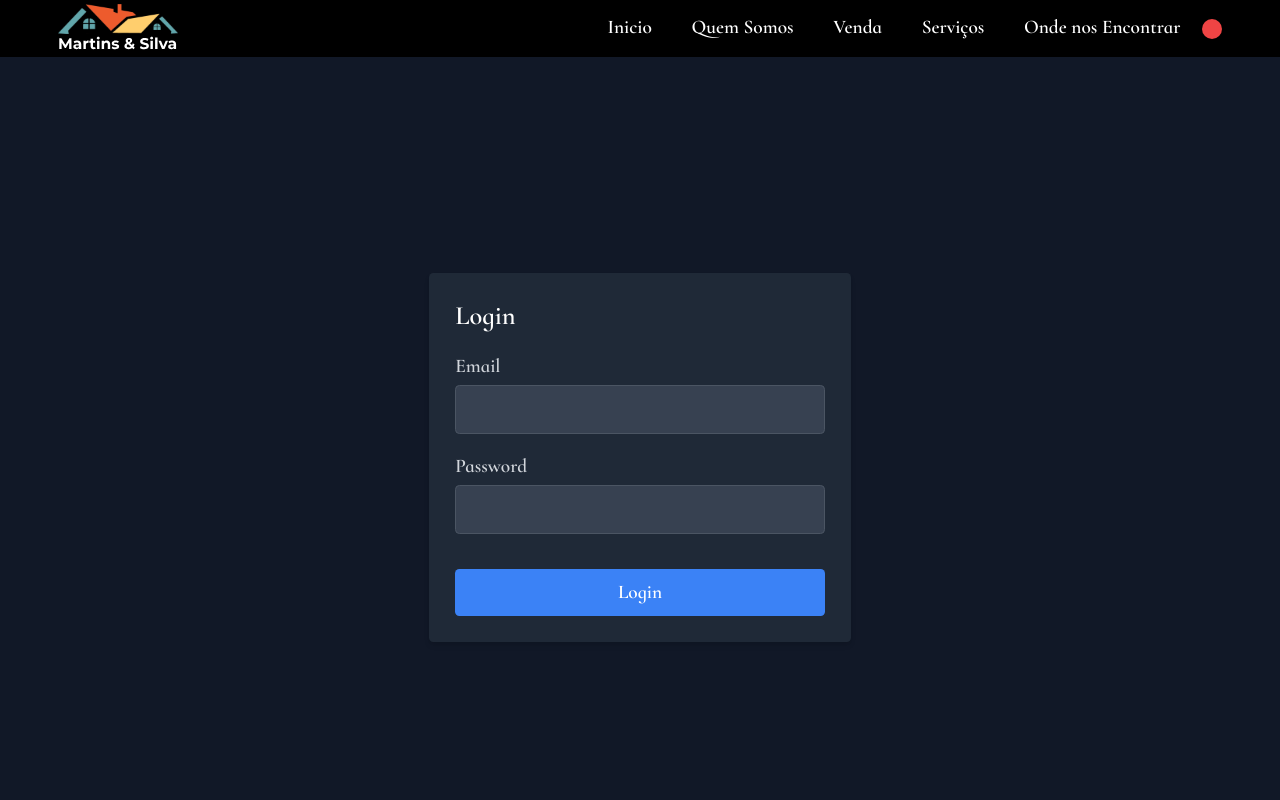
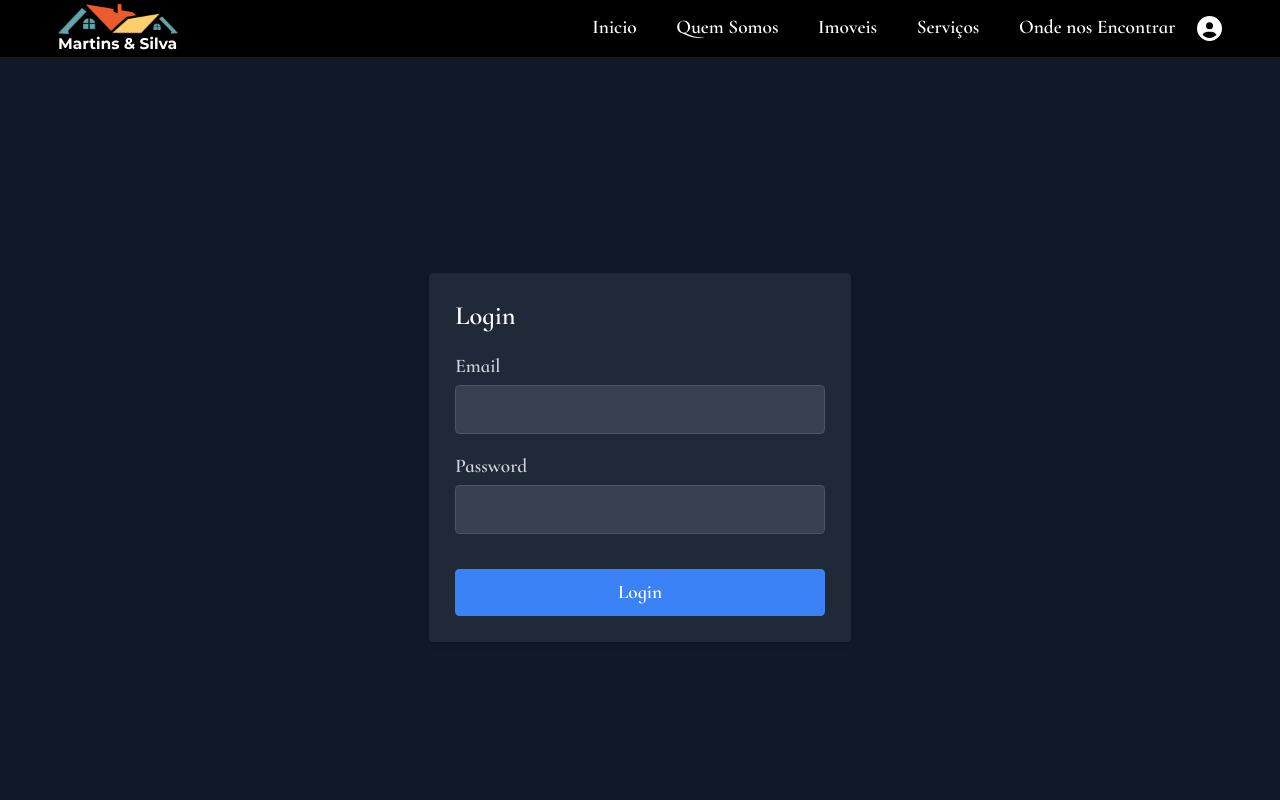
Before and after one commit to eliasfmartins/landing-imobiliaria, a Next.js app: page /auth in a window 1280 px wide. Shown: the top 800 px of the page. Built offline with nearby package versions, Linux system fonts and the light colour scheme; a web font is replaced by a local one.

Commit message:
feat: colocando icones no header

```diff
--- a/package.json
+++ b/package.json
@@ -14,7 +14,7 @@
     "nookies": "^2.5.2",
     "react": "^18",
     "react-dom": "^18",
-    "react-icons": "^5.0.1",
+    "react-icons": "^5.2.1",
     "react-multi-carousel": "^2.8.5"
   },
   "devDependencies": {
--- a/src/app/components/Header/index.tsx
+++ b/src/app/components/Header/index.tsx
@@ -4,6 +4,8 @@ import { useAuth } from '@/app/context/AuthContext';
 import Image from 'next/image';
 import Link from 'next/link';
 import { useEffect, useState } from 'react';
+import { FaRegEdit, FaWindowClose } from 'react-icons/fa';
+import { FaCircleUser } from 'react-icons/fa6';
 
 export const Header = () => {
 	const [navbar, setNavBar] = useState(false);
@@ -15,8 +17,6 @@ export const Header = () => {
 		window.addEventListener('resize', desactivateNavBar);
 		return () => window.removeEventListener('resize', desactivateNavBar);
 	}, []);
-
-
 
 	const handleLoginClick = () => {
 		setShowLoginModal(true);
@@ -34,7 +34,7 @@ export const Header = () => {
 				}`}
 			>
 				<div className="mx-auto max-w-[1200px] bg-transparent flex justify-between  items-center px-4 text-gray-800 max-h-20 h-full">
-					<Link href="/" >
+					<Link href="/">
 						<Image
 							src={'/logo.svg'}
 							height={120}
@@ -71,7 +71,7 @@ export const Header = () => {
 									: 'invisible flex transition-all duration-1000'
 							}`}
 						>
-							<Link  href="/#inicio " className='h-full' >
+							<Link href="/#inicio " className="h-full">
 								<li
 									className="transition duration-500 hover:border-b-2 py-2 hover:border-yellow-600  px-4  cursor-pointer h-[100%] border-b-2 border-b-transparent"
 									onClick={() => setNavBar(false)}
@@ -79,7 +79,7 @@ export const Header = () => {
 									Inicio
 								</li>
 							</Link>
-							<Link href="/#about" >
+							<Link href="/#about">
 								<li
 									className="transition duration-500 hover:border-b-2 py-2 hover:border-yellow-600  px-4  cursor-pointer h-[100%] border-b-2 border-b-transparent"
 									onClick={() => setNavBar(false)}
@@ -87,15 +87,15 @@ export const Header = () => {
 									Quem Somos
 								</li>
 							</Link>
-							<Link href="/imoveis" >
+							<Link href="/imoveis">
 								<li
 									className="transition duration-500 hover:border-b-2 py-2 hover:border-yellow-600  px-4  cursor-pointer h-[100%] border-b-2 border-b-transparent"
 									onClick={() => setNavBar(false)}
 								>
-									Venda
+									Imoveis
 								</li>
 							</Link>
-							<Link href="/#servicos" >
+							<Link href="/#servicos">
 								<li
 									className="transition duration-500 hover:border-b-2 py-2 hover:border-yellow-600  px-4  cursor-pointer h-[100%] border-b-2 border-b-transparent"
 									onClick={() => setNavBar(false)}
@@ -103,12 +103,10 @@ export const Header = () => {
 									Serviços
 								</li>
 							</Link>
-							<Link href="/#ondeficamos" >
+							<Link href="/#ondeficamos">
 								<li
 									className="transition duration-500 hover:border-b-2 py-2 hover:border-yellow-600  px-4  cursor-pointer h-[100%] border-b-2 border-b-transparent"
 									onClick={() => setNavBar(false)}
-
-
 								>
 									Onde nos Encontrar
 								</li>
@@ -120,25 +118,29 @@ export const Header = () => {
 											className="cursor-pointer"
 											onClick={() => setNavBar(false)}
 										>
-											<div 	className="h-[20px] w-[20px] bg-yellow-400 rounded-full cursor-pointer">
-
+											<div className="h-[25px] w-[25px]rounded-full cursor-pointer">
+											<FaRegEdit size={25}/>
 											</div>
 										</li>
 									</Link>
 
 									<div className="flex gap-x-3 items-center">
 										<div
-											className="h-[20px] w-[20px] bg-green-500 rounded-full cursor-pointer"
+											className="h-[25px] w-[25px] rounded-full cursor-pointer"
 											onClick={logout}
-										></div>
+										>
+											{isAuthenticated ? <FaWindowClose size={25}/>: <FaCircleUser size={25}  />}
+										</div>
 									</div>
 								</>
 							) : (
 								<div className="flex items-center">
 									<div
-										className="h-[20px] w-[20px] bg-red-500 rounded-full cursor-pointer"
+										className="h-[25px] w-[25px] rounded-full cursor-pointer"
 										onClick={handleLoginClick}
-									></div>
+									>
+										<FaCircleUser size={25} />
+									</div>
 								</div>
 							)}
 						</ul>
@@ -149,7 +151,7 @@ export const Header = () => {
 				<div className="fixed inset-0 flex items-center justify-center bg-black bg-opacity-50 z-50">
 					<div className="bg-gray-700 p-8 rounded shadow-lg">
 						<h2 className="text-2xl mb-4 text-white">Login</h2>
-						<div className=' gap-3 flex items-center justify-center'>
+						<div className=" gap-3 flex items-center justify-center">
 							<Link href="/auth" onClick={closeModal}>
 								<button className="bg-blue-500 text-white px-3 py-3 rounded">
 									Ir para página de login
```
Also changed, not shown: 1 other file (tests, documents, lock files or other folders).
